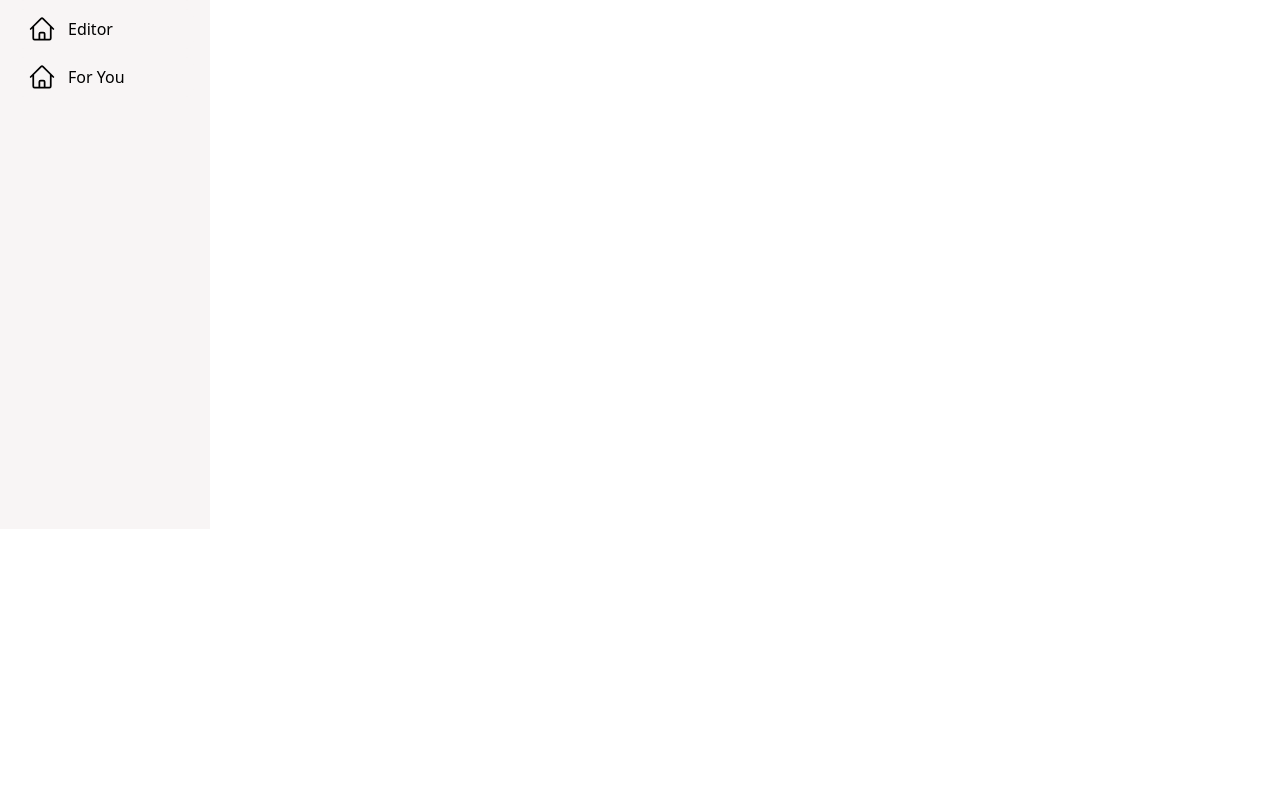
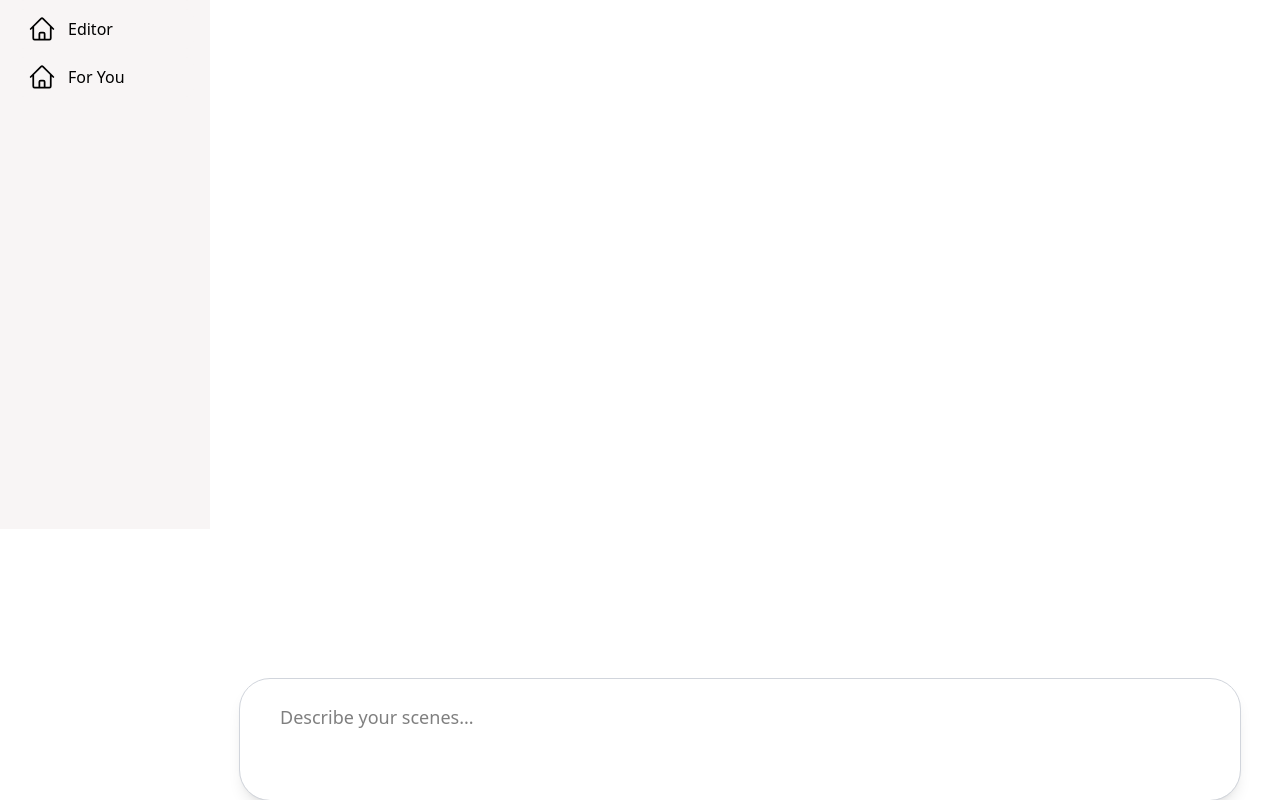
Before and after one commit to ThamzidKarim/Kreo, a React (Vite) app in the folder frontend/: page /story in a window 1280 px wide. Shown: the part 271-1071 px from the top of the page. Before the commit the page ends 864 px from the top, so only its background shows below. Built offline with nearby package versions, Linux system fonts and the light colour scheme.

Commit message:
Add prompt bar to story page

```diff
--- /dev/null
+++ b/frontend/src/components/PromptBar.tsx
@@ -0,0 +1,14 @@
+function PromptBar() {
+
+    return (
+        <div className="h-[121px] w-[1000px] bg-[#FFFFFF] rounded-[30px] outline-1 outline-gray-300 cursor-text shadow-lg input">
+            <input
+                type="text"
+                className="w-full bg-transparent text-lg px-10 py-6 outline-none"
+                placeholder="Describe your scenes..."
+            />
+        </div>
+    );
+}
+
+export default PromptBar;
--- a/frontend/src/pages/Story.tsx
+++ b/frontend/src/pages/Story.tsx
@@ -1,13 +1,14 @@
 import Header from "../components/Header";
 import NavBar from "../components/NavBar";
+import PromptBar from "../components/PromptBar";
 
 function Story() {
     return(
         <div>
             <Header />
             <NavBar />
-            <div className="flex justify-center items-start h-screen mt-16">
-                <h1>Story</h1>
+            <div className="flex justify-center items-center mt-[950px] ml-[200px]">
+                <PromptBar />
             </div>
         </div>
     );
```
